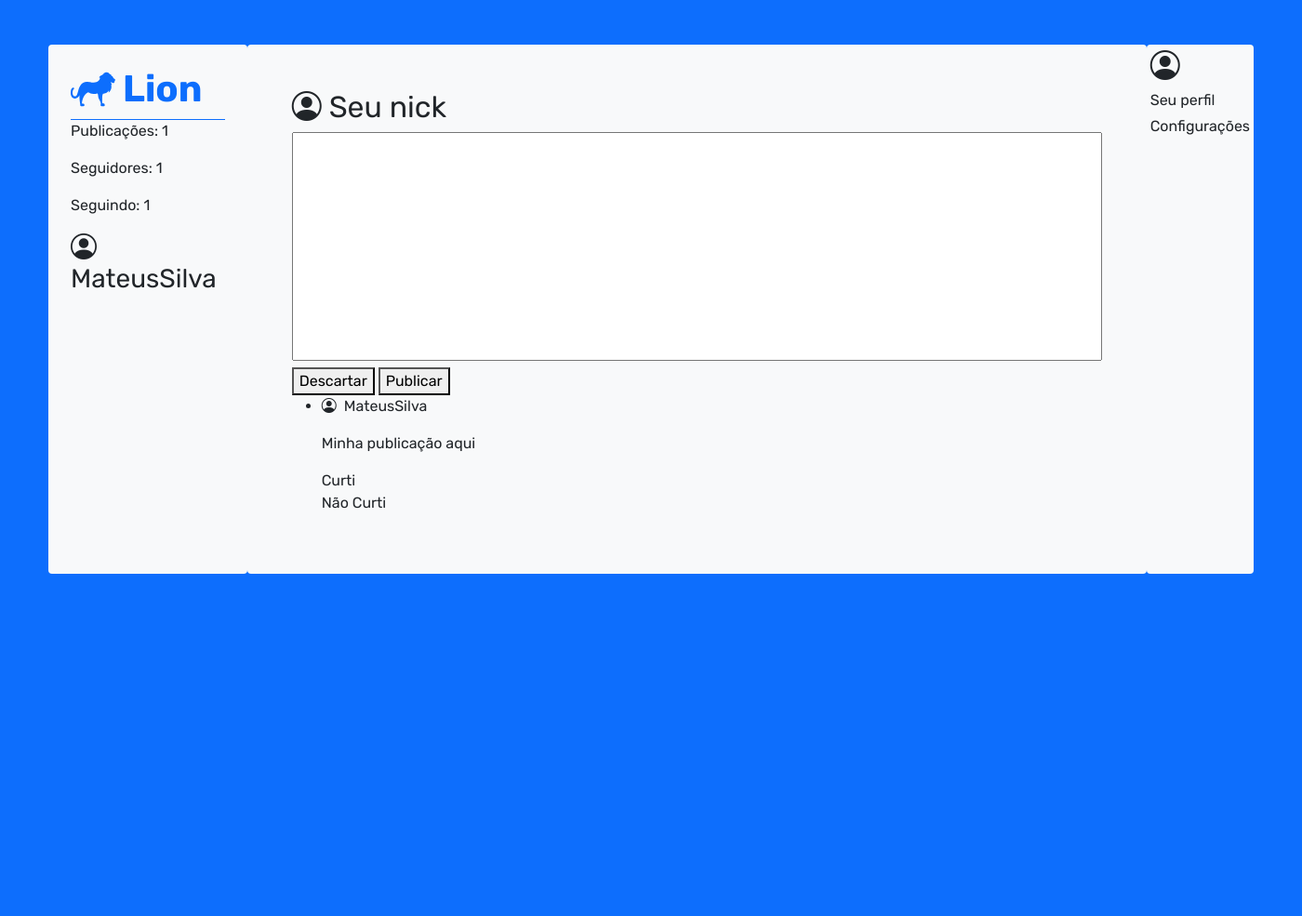
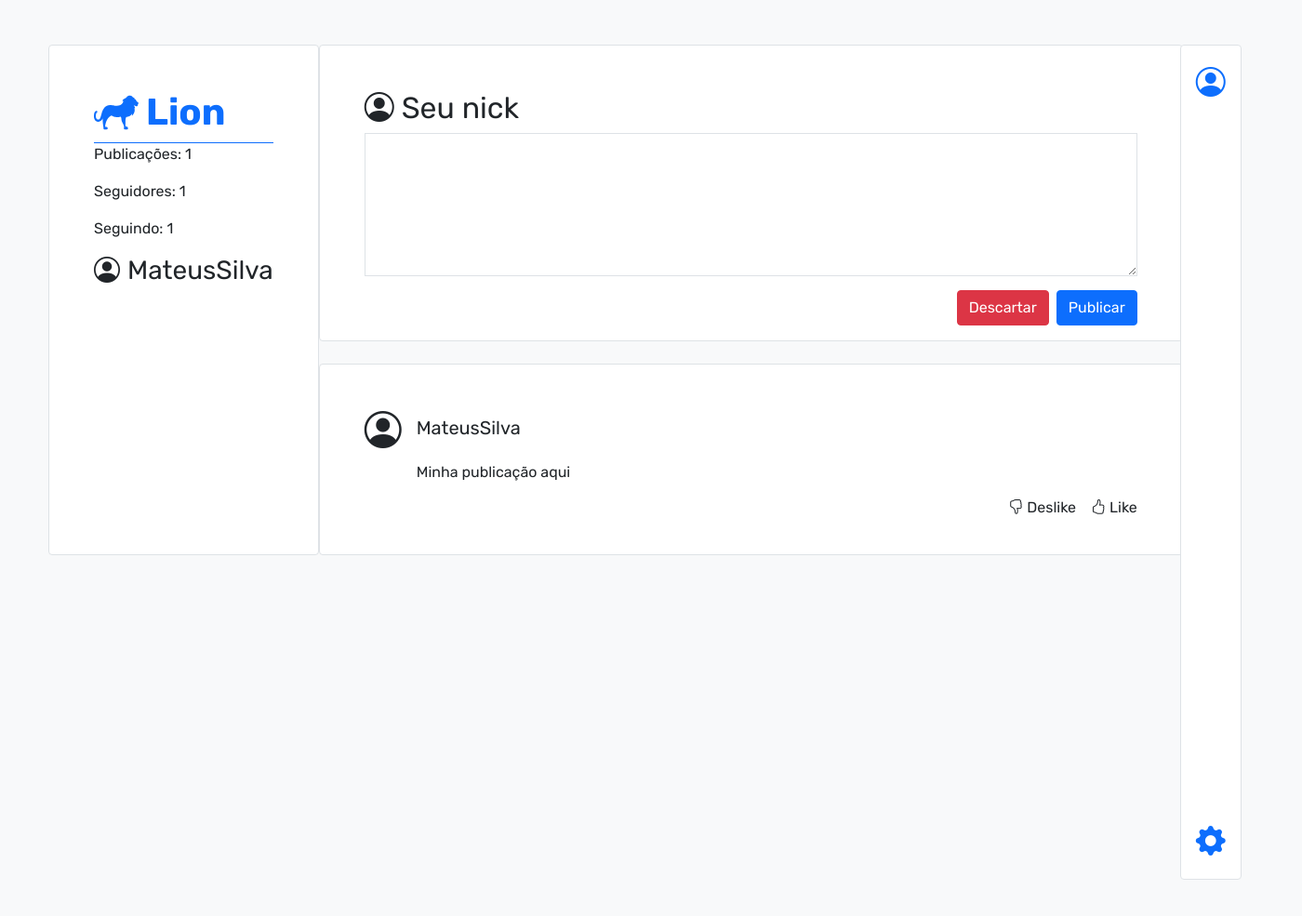
Before and after one commit to MateusLim4/Lion, a Python web app: template app/templates/landing-page.html in a window 1400 px wide. Shown: the top 985 px of the page at 93% size. Run offline with Jinja, Linux system fonts and the light colour scheme; the template is opened without the code that fills it, so the values that code supplies are empty.

Commit message:
update 17/05

```diff
--- /dev/null
+++ b/app/static/scripts/lading-page.js
@@ -0,0 +1,17 @@
+
+
+const Like= {
+    like(){
+        document.querySelector('.bi-hand-thumbs-up').classList.add('bi-hand-thumbs-up-fill')
+        document.querySelector('.bi-hand-thumbs-up').classList.remove('bi-hand-thumbs-up')
+        document.querySelector('#like').classList.add('text-primary')
+
+    },
+    deslike(){
+        document.querySelector('.bi-hand-thumbs-down').classList.add('bi-hand-thumbs-down-fill')
+        document.querySelector('.bi-hand-thumbs-down').classList.remove('bi-hand-thumbs-down')
+        document.querySelector('#deslike').classList.add('text-danger')
+        let a = true
+    }
+
+}
--- /dev/null
+++ b/app/static/styles/lading-page.css
@@ -0,0 +1,36 @@
+#icon{
+    width: 3rem;
+}
+
+textarea{
+    outline: none;
+    padding: 1rem 2rem;
+}
+
+textarea:focus, textarea:hover{
+    border: solid 1px #0d6efd !important;
+    resize: none;
+}
+
+#postar, #posts,#configs, #follower{
+    background: white;
+
+}
+
+#like:hover{
+    cursor:pointer;
+    color: #0d6efd;
+}
+
+#deslike:hover{
+    cursor:pointer;
+    color: #dc3545;
+}
+
+#configs{
+    margin-left: 80rem;
+}
+
+#configs div:first-child{
+    margin-bottom: 48rem;
+}
--- a/app/templates/landing-page.html
+++ b/app/templates/landing-page.html
@@ -11,13 +11,14 @@
     <link href="https://fonts.googleapis.com/css2?family=Rubik:wght@300;400;700&display=swap" rel="stylesheet">
     <link rel="stylesheet" href="../static/styles/stylesheet.css">
     <link rel="stylesheet" href="https://cdn.jsdelivr.net/npm/bootstrap-icons@1.5.0/font/bootstrap-icons.css">
+    <link rel="stylesheet" href="../static/styles/lading-page.css">
 </head>
-<body class="bg-primary">
-    <main class="container mt-5">
-        <div class="d-flex justify-content-between">
-            <section id='follower' class="bg-light rounded p-4 d-block">
+<body class="bg-light">
+    <main class=" d-flex container mt-5">
+        <div class="d-flex justify-content-center">
+            <section id='follower' class="rounded ps-5 pt-5 pe-5 pb-3 border border-black">
                 <div class="d-flex align-items-center border-bottom border-primary">
-                    <img src="../static/img/lion.svg" style="width: 3rem;" class="mb-2 me-2" alt="Logo">
+                    <img src="../static/img/lion.svg" id='icon' class="mb-2 me-2" alt="Logo">
                     <h1 class="text-primary">Lion</h1>
                 </div>
 
@@ -34,48 +35,55 @@
                 </div>
             </section>
 
-            <section id='principal' class="bg-light rounded p-5">
+            <section id='principal' class="rounded ">
+                <div id="postar" class="rounded ps-5 pt-5 pe-5 pb-3 border border-black">
                     <div>
                         <h2><i class="bi bi-person-circle me-2"></i>Seu nick</h2>
                     </div>
                     <form action="">
-                    <textarea name="" id="" cols="85" rows="10" style="resize: none"></textarea>
-                    <div>
-                        <button type="reset">Descartar</button>
-                        <button type="submit">Publicar</button>
+                        <textarea name="" id="" cols="75" rows="5" class="border" required></textarea>
+                        <div class="d-flex justify-content-end mt-2 mb-0">
+                            <button type="reset" class='btn btn-danger'>Descartar</button>
+                            <button type="submit" class="btn btn-primary ms-2">Publicar</button>
                         </div>
                     </form>
+                </div>
+                <div id=posts class="rounded ps-5 pt-5 pe-5 pb-3 border border-black mt-4">
+                    <ul class="ps-0">
                         <div>
-                    <ul>
-                        <li>
                             <div>
-                                <p><i class="bi bi-person-circle me-2"></i>MateusSilva</p>
+                                <div id='prefil' href="" class="d-flex">
+                                    <h1 class='me-3'><i class="bi bi-person-circle"></i></h1>
+                                    <h5 class="mt-2">MateusSilva</h5>
                                 </div>
-                            <div>
-                                <p>Minha publicação aqui</p>
+                                <div class="d-flex">
+                                    <p class="ms-5 ps-2">Minha publicação aqui</p>
                                 </div>
-                            <div>
-                                <div></div> Curti
-                                <div></div> Não Curti
                             </div>
-                        </li>
+                            <div class="d-flex justify-content-end">
+                                <h6 id='deslike' onclick='Like.deslike()' class="me-3"><i class="bi bi-hand-thumbs-down me-1"></i>Deslike</h6>
+                                <h6 id='like' onclick="Like.like()"><i class="bi bi-hand-thumbs-up me-1"></i>Like</h6>
+                            </div>
+                        </div>
                     </ul>
                 </div>
             </section>
 
-            <section id='configs' class="bg-light rounded p-1 ">
-                <div class='d-inline justify-content-center'>
-                    <h2><i class="bi bi-person-circle"></i></h2>
-                    <h3 class="fs-6">Seu perfil</h3>
+            <section id='configs' class=" rounded p-3 rounded border border-black position-fixed">
+                <div>
+                    <a href="#"><i class="bi bi-person-circle fs-2 color-black"></i></a>
                 </div>
-                <div class="align-self-end d-flex">
 
-                    <h3 class="fs-6"></i>Configurações</h3>
+                <div class="align-self-end">
+                    <a href="#" ><i class="bi bi-gear-fill fs-2"></i></a>
                 </div>
 
             </section>
         </div>
+    </main>
+    <script src="../static/scripts/lading-page.js"></script>
 
-    </main>
+    <script src="https://cdn.jsdelivr.net/npm/bootstrap@5.0.1/dist/js/bootstrap.bundle.min.js" integrity="sha384-gtEjrD/SeCtmISkJkNUaaKMoLD0//ElJ19smozuHV6z3Iehds+3Ulb9Bn9Plx0x4" crossorigin="anonymous"></script>
+
 </body>
 </html>
```
Lines whose indentation alone changed are shown as unchanged.
